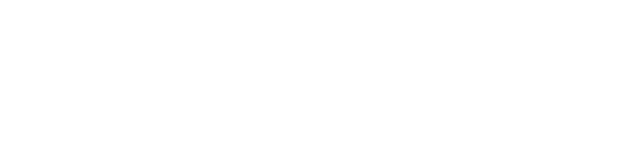
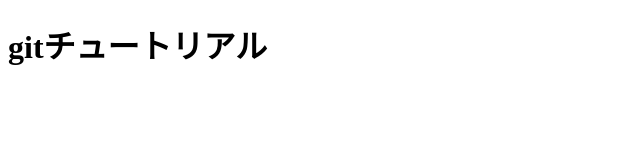
Before and after one commit to soreyoshi/git_tutorial, a plain HTML site: page index.html in a window 1280 px wide. Shown: the whole page, without its empty margins (0-640 px from the left). Drawn offline with Linux system fonts and the light colour scheme.

Commit message:
add <h1> tug

```diff
--- a/index.html
+++ b/index.html
@@ -6,6 +6,6 @@
     <title>Document</title>
 </head>
 <body>
-
+    <h1>gitチュートリアル</h1>
 </body>
 </html>
```
